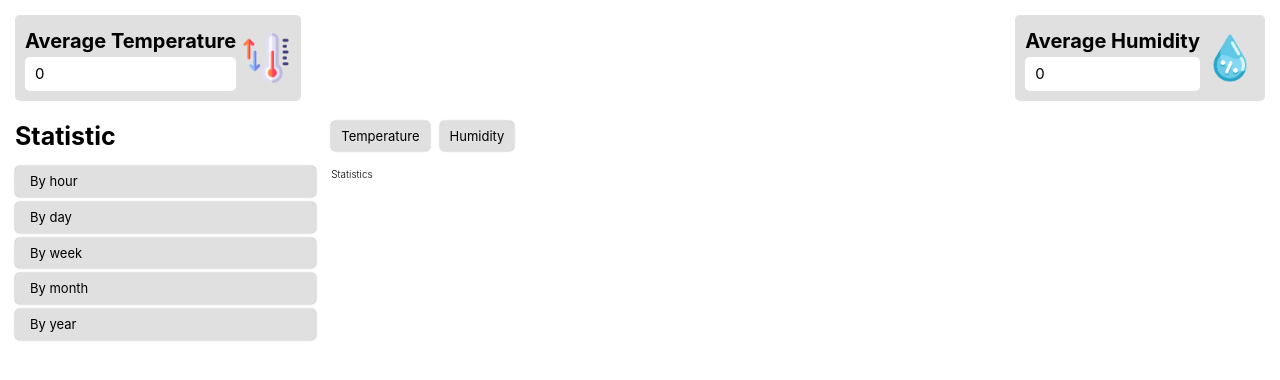
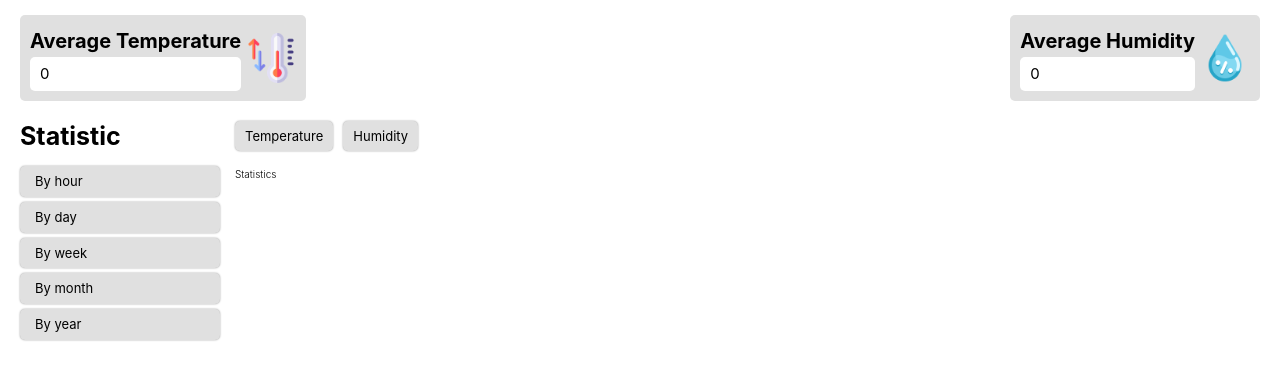
Before and after one commit to irchuk67/humidity-temperature-tracker, a React (Create React App) app: page / in a window 1280 px wide. Shown: the top 380 px of the page. Built offline with nearby package versions, Linux system fonts and the light colour scheme.

Commit message:
fix layout

```diff
--- a/src/base.css
+++ b/src/base.css
@@ -18,12 +18,12 @@ body {
 }
 
 .app {
-  margin: 1.5rem;
+  margin: 1.5rem 2rem;
 }
 
 .main-wrapper {
   display: grid;
-  grid-template-columns: repeat(4, 1fr);
+  grid-template-columns: minmax(min-content, 200px) repeat(3, 1fr);
   grid-column-gap: 1.5rem;
   grid-row-gap: 1rem;
   margin-top: 1.5rem;
--- a/src/base.scss
+++ b/src/base.scss
@@ -23,12 +23,12 @@ body{
 }
 
 .app{
-  margin: 1.5rem;
+  margin: 1.5rem 2rem;
 }
 
 .main-wrapper{
   display: grid;
-  grid-template-columns: repeat(4, 1fr);
+  grid-template-columns:  minmax(min-content, 200px) repeat(3, 1fr);
   grid-column-gap: 1.5rem;
   grid-row-gap: 1rem;
   margin-top: 1.5rem;
```
